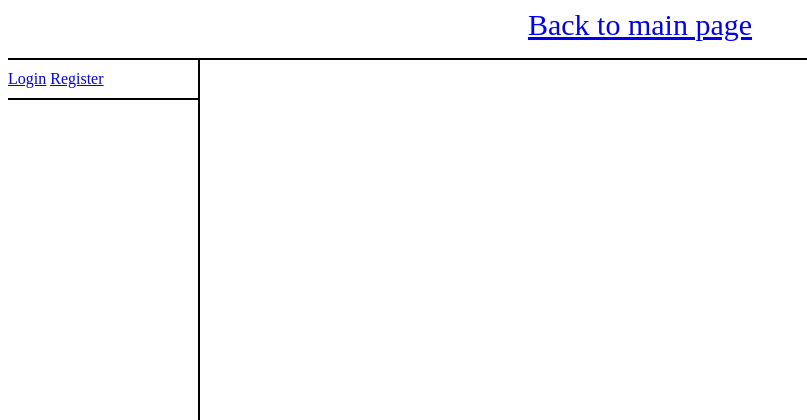
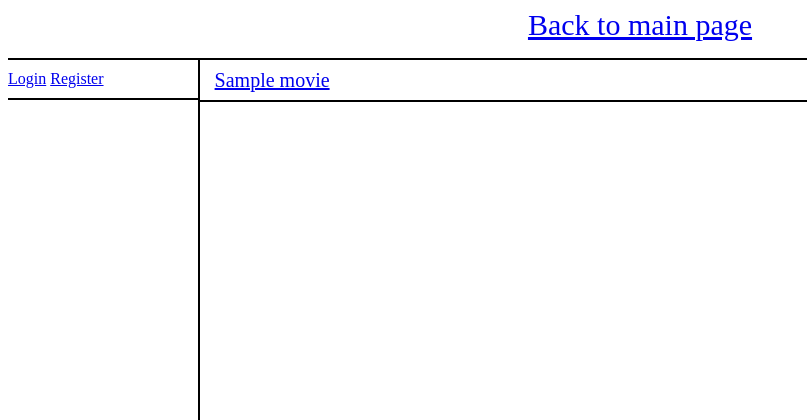
Before and after one commit to Neeyo1/movie-app, a Django app: template movie_app/movies/templates/movies/index.html in a window 1280 px wide. Shown: the top 420 px of the page, without its empty margins (0-807 px from the left). Run offline with Django 3.2, Linux system fonts and the light colour scheme; the template is opened without the code that fills it: most values are stand-ins (such as "Sample title", 1, 10 or a date in 2020).

Commit message:
Display movies on index page

```diff
--- a/movie_app/movies/static/styles/main.css
+++ b/movie_app/movies/static/styles/main.css
@@ -45,7 +45,7 @@ body{
     text-align: center;
 }
 
-.todo{
+.movie{
     font-size: 20px;
     min-height:40px;
     width:100%;
@@ -65,7 +65,7 @@ body{
     padding-bottom: 5px;
 }
 
-.todo:nth-child(2n){
+.movie:nth-child(2n){
     background-color: #F5F5DC;
 }
 
--- a/movie_app/movies/templates/movies/index.html
+++ b/movie_app/movies/templates/movies/index.html
@@ -8,7 +8,17 @@
         </div>
     </div>
     <div class = "right-panel">
-
+        {% if movies %}
+            {% for movie in movies %}
+                <div class = "movie">
+                    <a href="/movies/movie/{{ movie.id }}/">{{ movie.name }}</a>
+                </div>
+            {% endfor %}
+        {% else %}
+            <div class = "movie">
+            No movie is available.
+            </div>
+        {% endif %}
     </div>
 </div>
 {% endblock content %}
--- a/movie_app/movies/views.py
+++ b/movie_app/movies/views.py
@@ -1,6 +1,9 @@
 from django.shortcuts import render, HttpResponse
+from .models import Genre, Tag, Movie
 
 # Create your views here.
 def index(request):
     context = {}
+    movies = Movie.objects.all()
+    context['movies'] = movies
     return render(request, "movies/index.html", context)
```
Also changed, not shown: movie_app/db.sqlite3.
